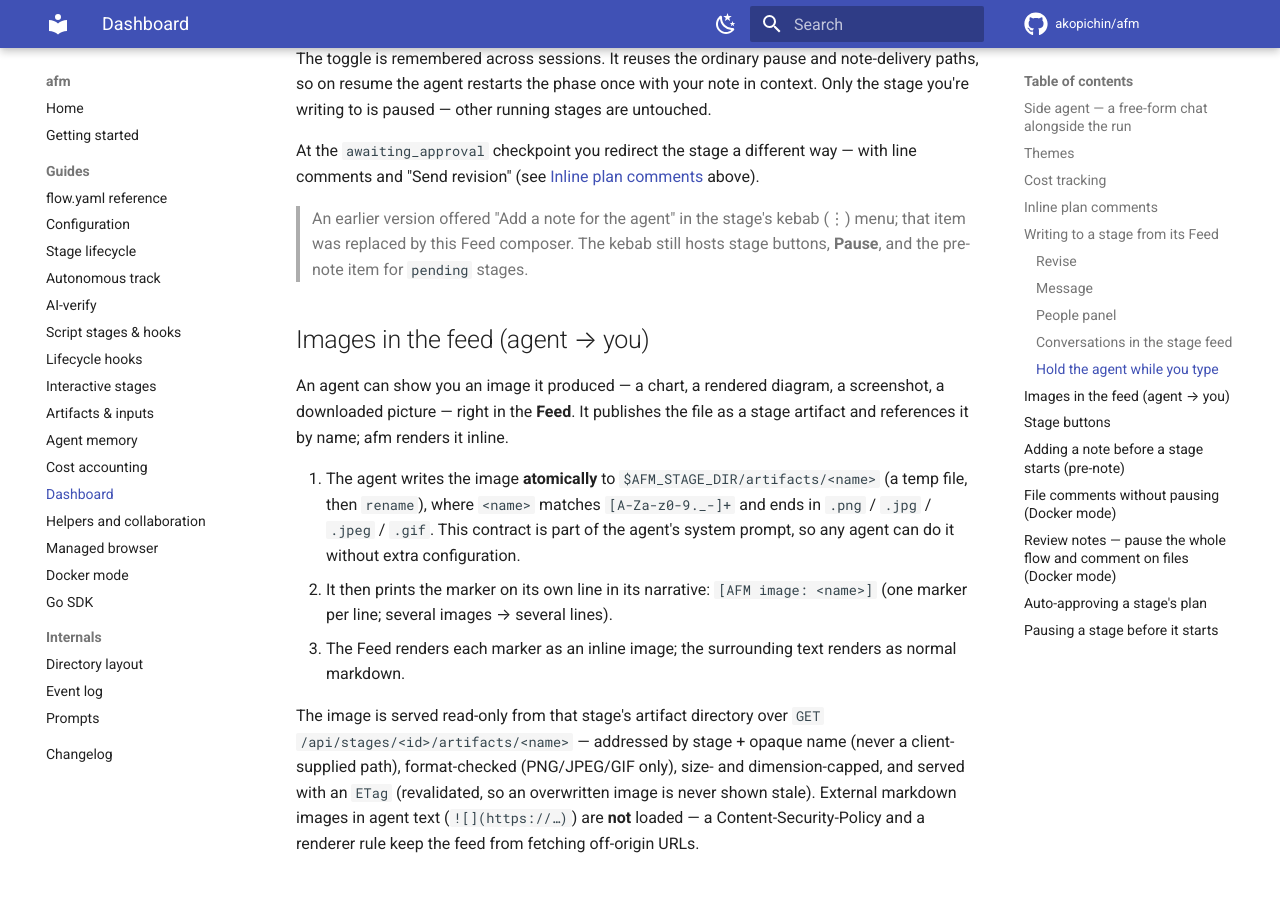
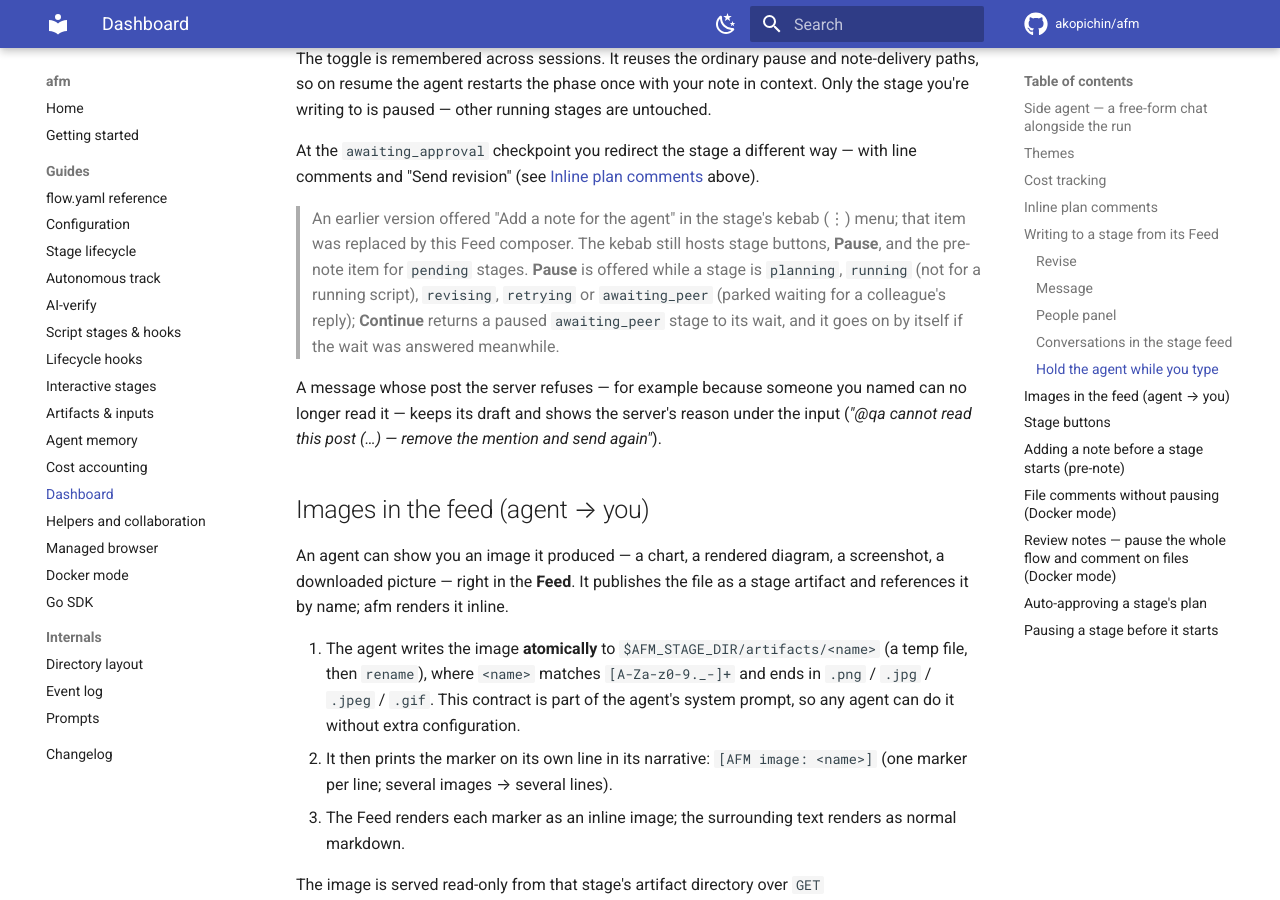
Before and after one commit to akopichin/afm, an MkDocs documentation site: the page built from docs/dashboard.md, in a window 1280 px wide and 900 px high, scrolled down 9004 px. Built offline with MkDocs 1.6.1 and Material for MkDocs 9.7.7, drawn with Linux system fonts in a browser that asks for light colours; comment, search, counter and statistics services are not loaded.

Commit message:
Документация: Pause для awaiting_peer, причина отказа поста в беседу стадии

```diff
--- a/docs/dashboard.md
+++ b/docs/dashboard.md
@@ -401,7 +401,15 @@ line comments and "Send revision" (see [Inline plan comments](#inline-plan-comme
 
 > An earlier version offered "Add a note for the agent" in the stage's kebab (⋮)
 > menu; that item was replaced by this Feed composer. The kebab still hosts stage
-> buttons, **Pause**, and the pre-note item for `pending` stages.
+> buttons, **Pause**, and the pre-note item for `pending` stages. **Pause** is
+> offered while a stage is `planning`, `running` (not for a running script),
+> `revising`, `retrying` or `awaiting_peer` (parked waiting for a colleague's
+> reply); **Continue** returns a paused `awaiting_peer` stage to its wait, and it
+> goes on by itself if the wait was answered meanwhile.
+
+A message whose post the server refuses — for example because someone you named
+can no longer read it — keeps its draft and shows the server's reason under the
+input (*"@qa cannot read this post (…) — remove the mention and send again"*).
 
 ## Images in the feed (agent → you)
 
```
Also changed, not shown: CHANGELOG.md (+4 -1 lines).
